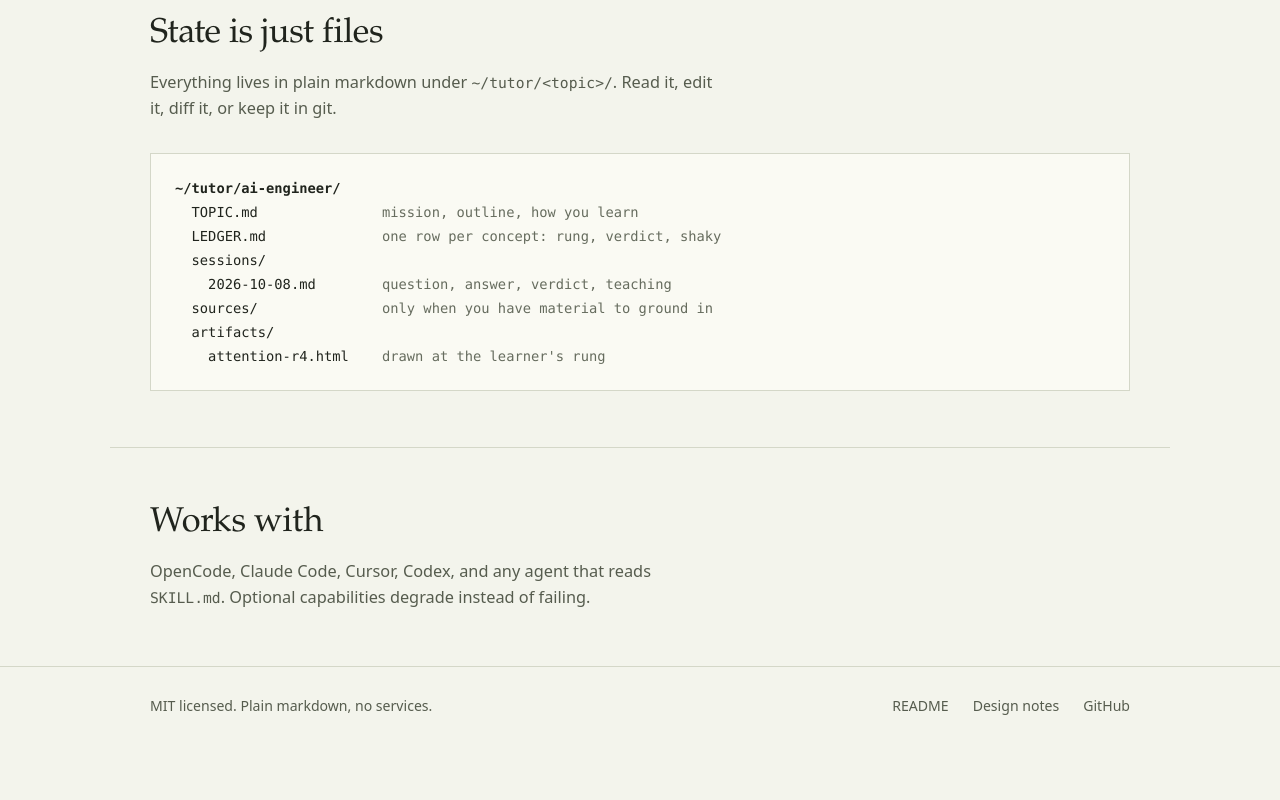
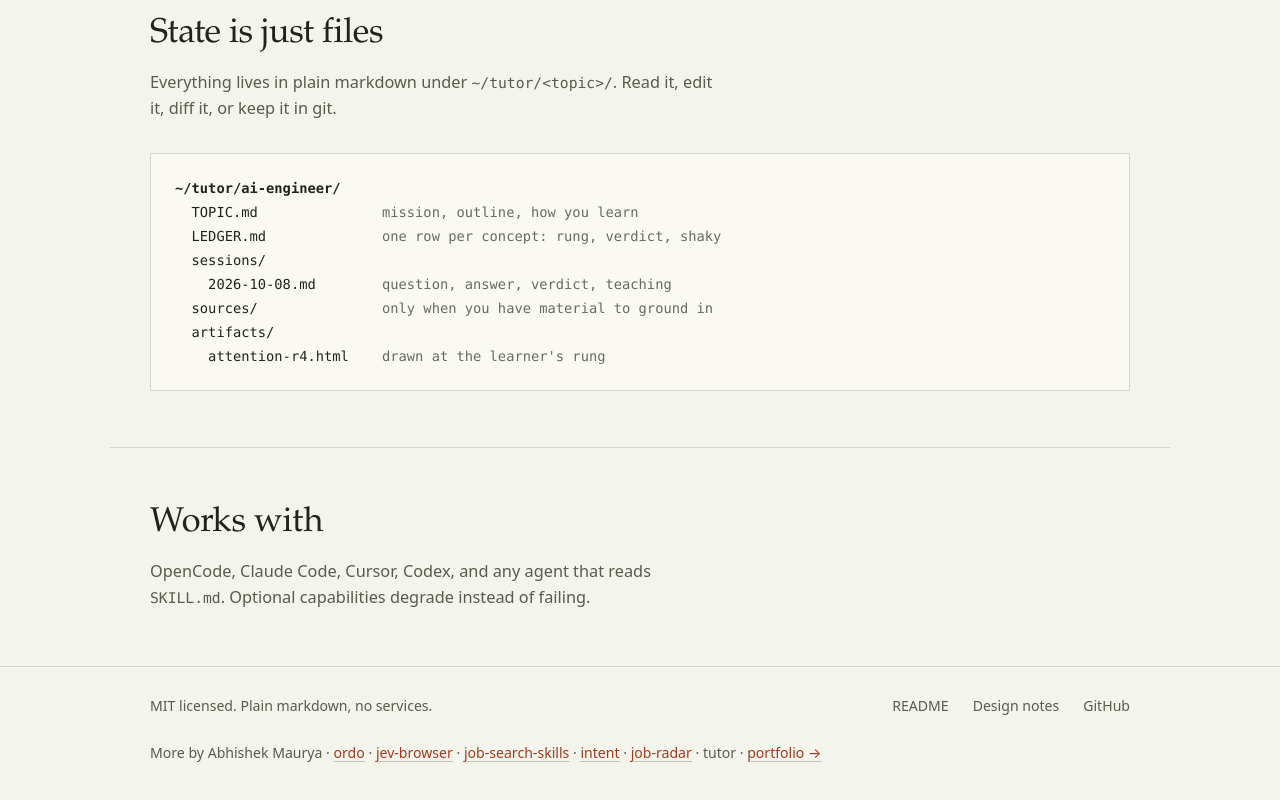
Before and after one commit to xpressabhi/tutor, a plain HTML site: page docs/index.html in a window 1280 px wide. Shown: the part 2678-3478 px from the top of the page. Before the commit the page ends 3436 px from the top, so only its background shows below. Drawn offline with Linux system fonts and the light colour scheme.

Commit message:
docs: cross-link sibling GitHub Pages sites from the footer

```diff
--- a/docs/index.html
+++ b/docs/index.html
@@ -294,6 +294,7 @@ a:hover{color:var(--accent);text-decoration-color:var(--accent)}
       <a href="https://github.com/xpressabhi/tutor/blob/main/DESIGN.md">Design notes</a>
       <a href="https://github.com/xpressabhi/tutor">GitHub</a>
     </nav>
+    <p class="projects-bar">More by Abhishek Maurya · <a href="https://xpressabhi.github.io/ordo/" style="color:var(--accent, inherit)">ordo</a> · <a href="https://xpressabhi.github.io/jev-browser/" style="color:var(--accent, inherit)">jev-browser</a> · <a href="https://xpressabhi.github.io/job-search-skills/" style="color:var(--accent, inherit)">job-search-skills</a> · <a href="https://xpressabhi.github.io/intent/" style="color:var(--accent, inherit)">intent</a> · <a href="https://xpressabhi.github.io/job-radar/" style="color:var(--accent, inherit)">job-radar</a> · <span aria-current="page">tutor</span> · <a href="https://xpressabhi.github.io/#projects" style="color:var(--accent, inherit)">portfolio →</a></p>
   </div>
 </footer>
 
```
